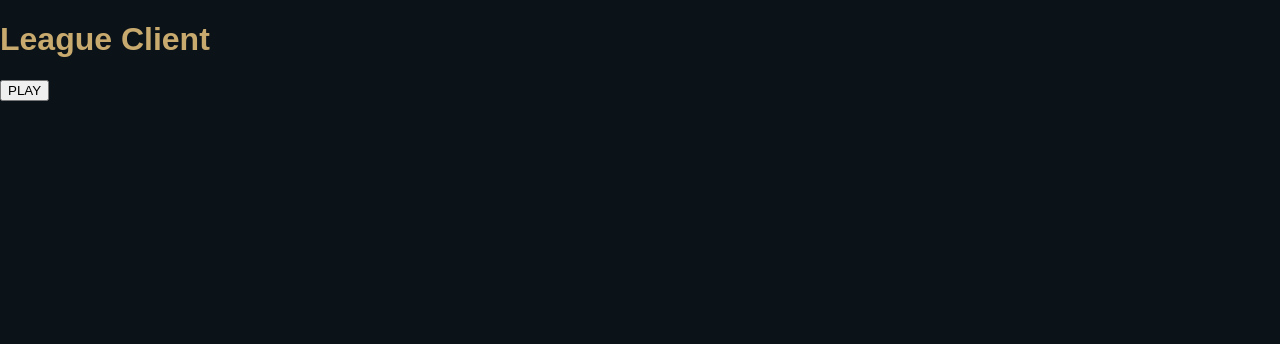
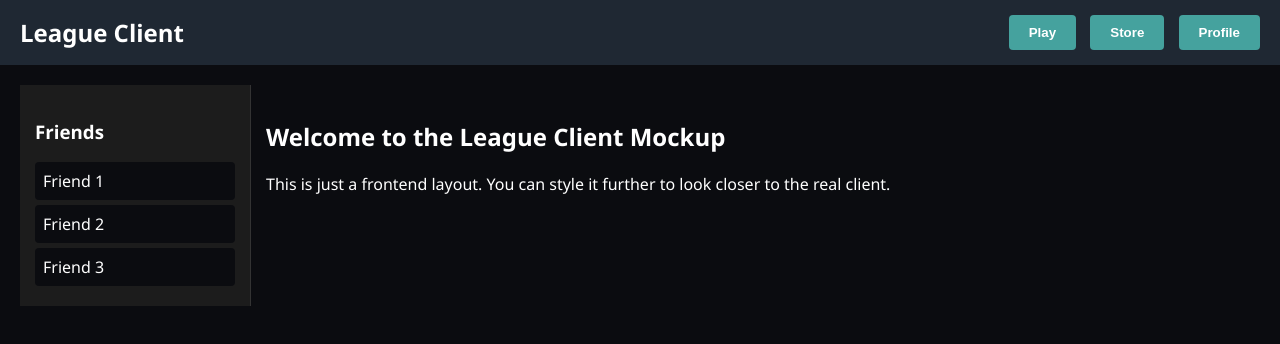
Before and after one commit to EveryTachyon/lolclient, an Electron app: page index.html in a window 1280 px wide. Drawn offline with Linux system fonts and the light colour scheme.

Commit message:
start of html and client start

```diff
--- a/index.html
+++ b/index.html
@@ -1,17 +1,99 @@
 <!DOCTYPE html>
-<html>
+<html lang="en">
 <head>
-<meta charset="UTF-8">
-<title>Client</title>
-<link rel="stylesheet" href="style.css">
+  <meta charset="UTF-8">
+  <meta name="viewport" content="width=device-width, initial-scale=1.0">
+  <title>LoL Client Mockup</title>
+  <style>
+    body {
+      margin: 0;
+      font-family: "Segoe UI", sans-serif;
+      background-color: #0b0c10;
+      color: #ffffff;
+    }
+
+    header {
+      background-color: #1f2833;
+      padding: 15px 20px;
+      display: flex;
+      justify-content: space-between;
+      align-items: center;
+    }
+
+    header h1 {
+      font-size: 24px;
+      margin: 0;
+    }
+
+    nav button {
+      background-color: #45a29e;
+      border: none;
+      padding: 10px 20px;
+      margin-left: 10px;
+      color: #fff;
+      font-weight: bold;
+      cursor: pointer;
+      border-radius: 4px;
+    }
+
+    nav button:hover {
+      background-color: #66fcf1;
+      color: #000;
+    }
+
+    main {
+      display: flex;
+      padding: 20px;
+    }
+
+    .sidebar {
+      width: 200px;
+      background-color: #1c1c1c;
+      padding: 15px;
+      border-right: 1px solid #333;
+    }
+
+    .content {
+      flex: 1;
+      padding: 15px;
+    }
+
+    .friend {
+      padding: 8px;
+      margin-bottom: 5px;
+      background-color: #0b0c10;
+      border-radius: 4px;
+      cursor: pointer;
+    }
+
+    .friend:hover {
+      background-color: #45a29e;
+      color: #000;
+    }
+  </style>
 </head>
 <body>
+  <header>
+    <h1>League Client</h1>
+    <nav>
+      <button>Play</button>
+      <button>Store</button>
+      <button>Profile</button>
+    </nav>
+  </header>
 
-<div id="app">
-    <h1>League Client</h1>
-    <button onclick="goPlay()">PLAY</button>
-</div>
+  <main>
+    <div class="sidebar">
+      <h3>Friends</h3>
+      <div class="friend">Friend 1</div>
+      <div class="friend">Friend 2</div>
+      <div class="friend">Friend 3</div>
+    </div>
 
-<script src="app.js"></script>
+    <div class="content">
+      <h2>Welcome to the League Client Mockup</h2>
+      <p>This is just a frontend layout. You can style it further to look closer to the real client.</p>
+    </div>
+  </main>
 </body>
 </html>
```
Also changed, not shown: index.js (added, +13 -0 lines), 1 other file.
